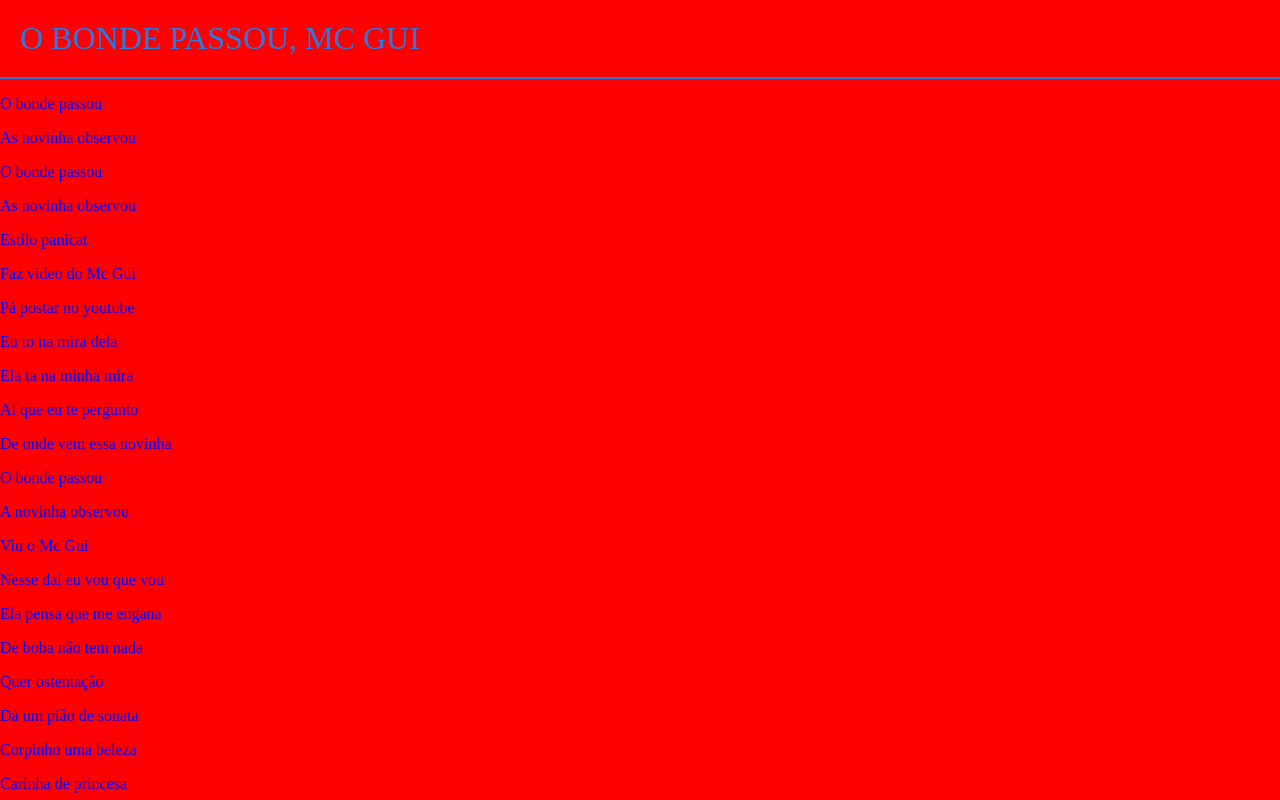
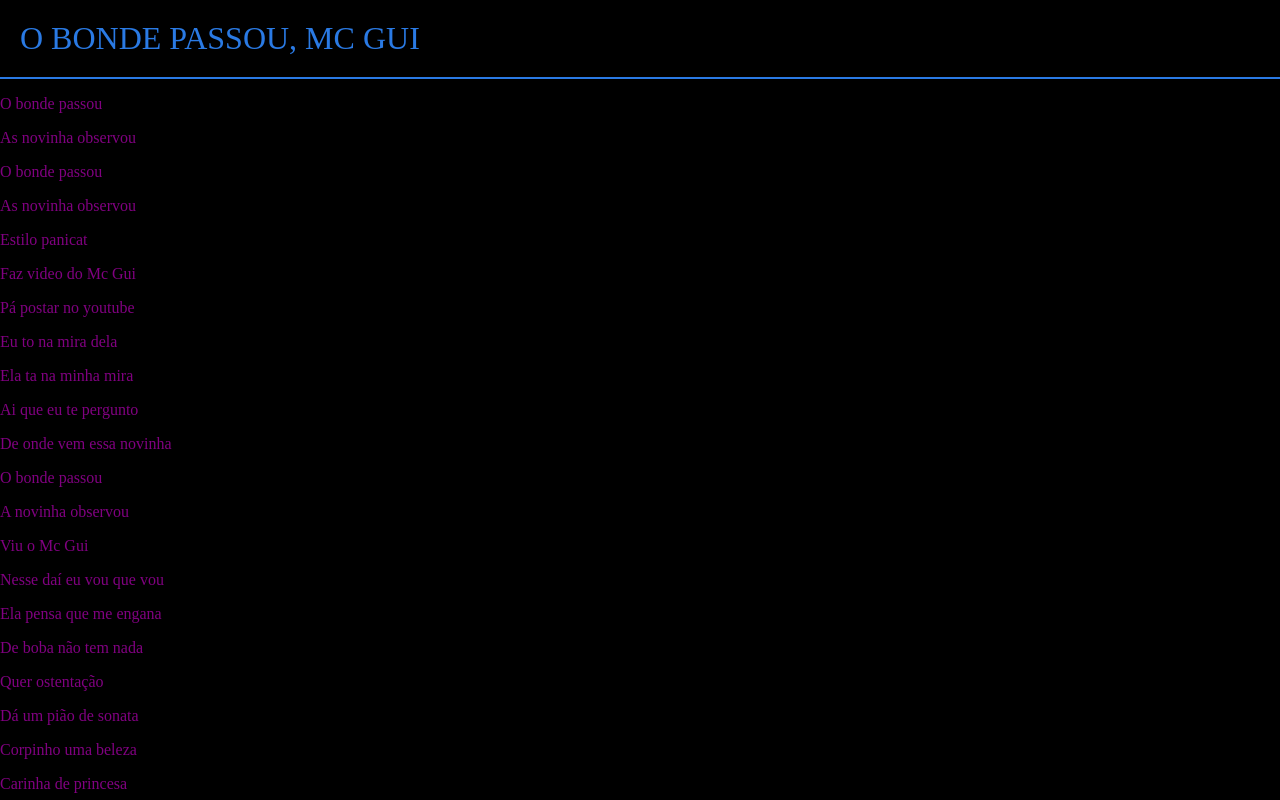
Before and after one commit to Shaolinmatadordeporca/mc-gui-o-bonde-passsou, a plain HTML site: page index.html in a window 1280 px wide. Shown: the top 800 px of the page. Drawn offline with Linux system fonts and the light colour scheme.

Commit message:
Update styles.css

```diff
--- a/styles.css
+++ b/styles.css
@@ -1,6 +1,6 @@
 body {
-color: blue;
-  background: red;
+color: purple;
+  background: black;
   margin: 0px;
 }
 header {
```
